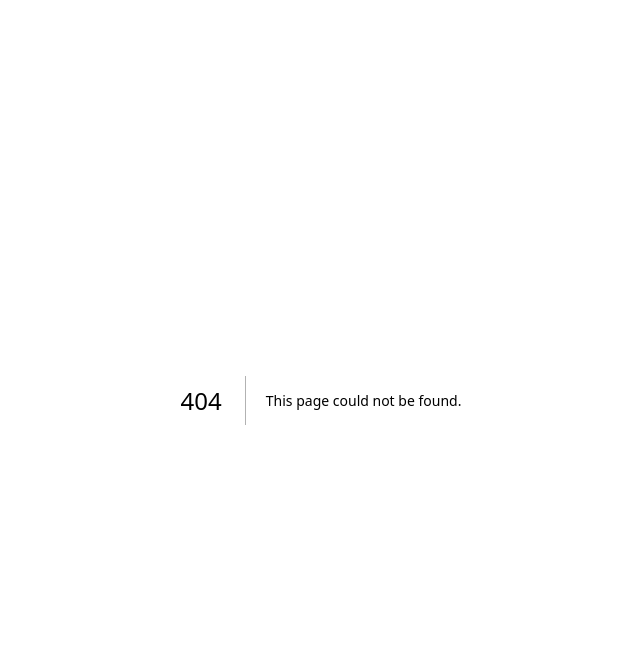
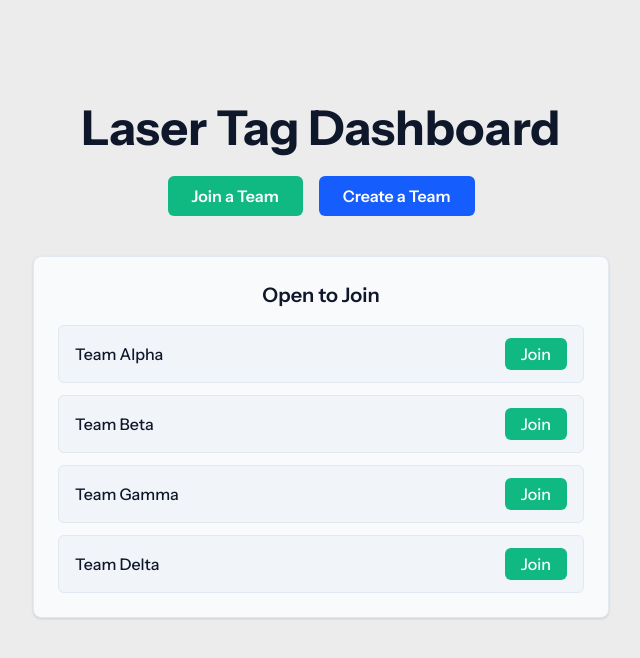
Before and after one commit to ComputerSocietyVITC/lasertag-frontend, a Next.js app: page /dashboard in a window 1280 px wide. Before the commit this address had no page. Shown: the top 658 px of the page, without its empty margins (319-959 px from the left). Built offline with nearby package versions, Linux system fonts and the light colour scheme.

Commit message:
Dashboard route (#8)
* Added dashboard page with join team functionality

* Added /dashboard route and homepage link

```diff
--- /dev/null
+++ b/app/dashboard/page.tsx
@@ -0,0 +1,56 @@
+"use client";
+
+import React from "react";
+
+export default function DashboardPage() {
+  const teams = [
+    { id: 1, name: "Team Alpha" },
+    { id: 2, name: "Team Beta" },
+    { id: 3, name: "Team Gamma" },
+    { id: 4, name: "Team Delta" },
+  ];
+
+  const handleJoin = (teamId: number, teamName: string) => {
+    console.log(`Joined Team → ID: ${teamId}, Name: ${teamName}`);
+  };
+
+  return (
+    <main className="flex flex-col items-center justify-start min-h-screen bg-[var(--background)] py-26 px-4">
+      <section className="text-center mb-10">
+        <h1 className="text-4xl md:text-5xl font-bold mb-6">
+          Laser Tag Dashboard
+        </h1>
+        <div className="flex flex-wrap justify-center gap-4">
+          <button className="px-6 py-2 rounded-md bg-[var(--positive)] text-white font-semibold hover:opacity-90 transition">
+            Join a Team
+          </button>
+          <button className="px-6 py-2 rounded-md bg-blue-600 text-white font-semibold hover:opacity-90 transition">
+            Create a Team
+          </button>
+        </div>
+      </section>
+
+      <section className="w-full max-w-xl bg-[var(--neutral)] border border-[var(--border)] rounded-lg shadow-sm p-6">
+        <h2 className="text-xl font-semibold mb-4 text-center">
+          Open to Join
+        </h2>
+        <ul className="space-y-3">
+          {teams.map((team) => (
+            <li
+              key={team.id}
+              className="flex items-center justify-between bg-[var(--accent)] px-4 py-3 rounded-md border border-[var(--border)]"
+            >
+              <span className="font-medium">{team.name}</span>
+              <button
+                onClick={() => handleJoin(team.id, team.name)}
+                className="px-4 py-1 bg-[var(--positive)] text-white rounded-md font-medium hover:opacity-90 transition"
+              >
+                Join
+              </button>
+            </li>
+          ))}
+        </ul>
+      </section>
+    </main>
+  );
+}
--- a/package.json
+++ b/package.json
@@ -9,6 +9,7 @@
     "lint": "eslint"
   },
   "dependencies": {
+    "@next/swc-win32-x64-msvc": "^16.0.0",
     "clsx": "^2.1.1",
     "cva": "^0.0.0",
     "next": "16.0.0",
```
Also changed, not shown: app/page.tsx (line endings or trailing spaces), 1 other file (tests, documents, lock files or other folders).
